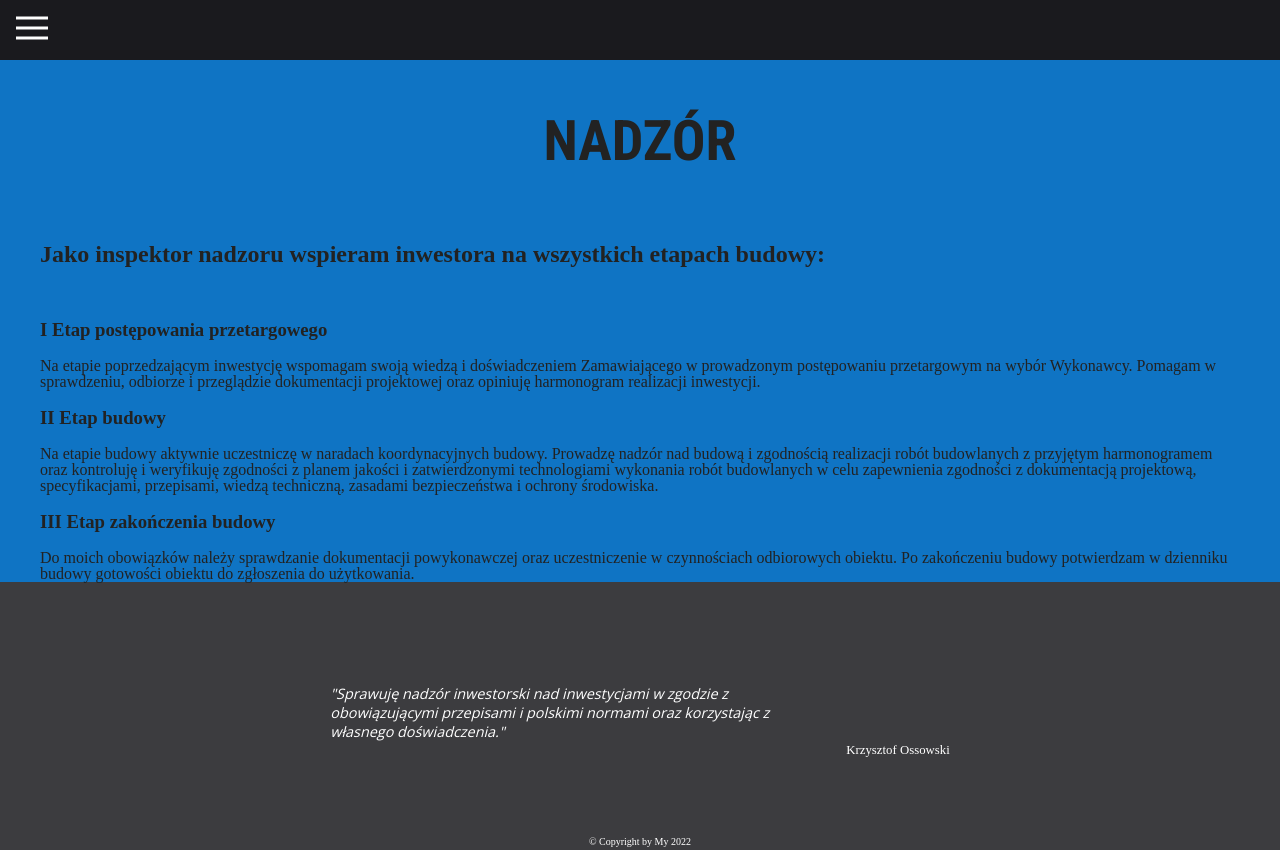
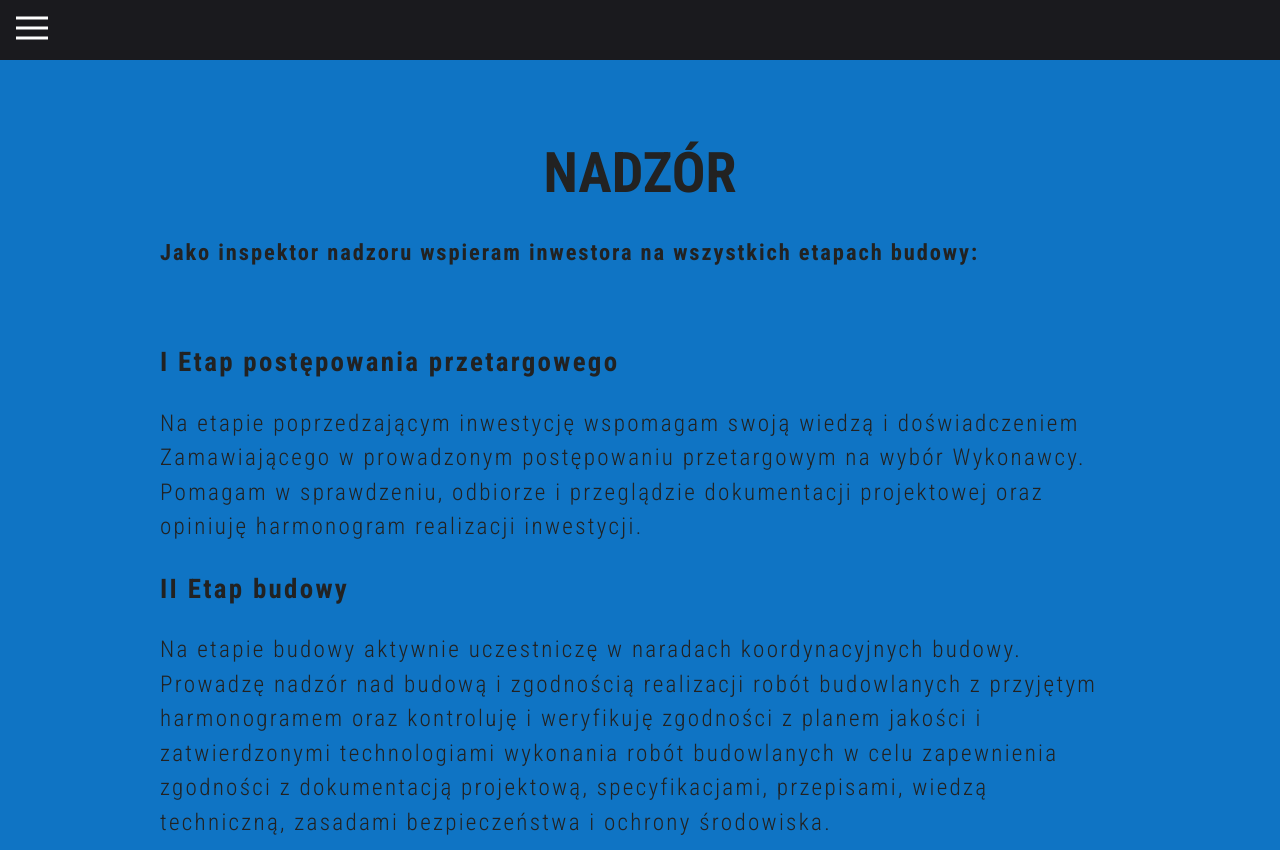
Before and after one commit to kamilmuzyka91/Kros---electric-company-website-, a website: page public/supervision.html in a window 1280 px wide. Shown: the top 850 px of the page. Drawn offline with nearby package versions, Linux system fonts and the light colour scheme.

Commit message:
add supervision section with styles

```diff
--- a/public/supervision.html
+++ b/public/supervision.html
@@ -33,7 +33,7 @@
                             główna</a>
                     </li>
                     <li class="navigation__item"><i class="fas fa-phone-square-alt"></i><a
-                        href="/public/portfolio.html">Portfolio</a></li>
+                            href="/public/portfolio.html">Portfolio</a></li>
                     <li class="navigation__item"><i class="fas fa-paint-roller"></i><a
                             href="/public/projects.html">Projektowanie</a></li>
                     <li class="navigation__item"><i class="fas fa-camera"></i><a
@@ -43,22 +43,22 @@
                 </ul>
             </nav>
         </header>
-        <section class="services">
-            <div class="services__wrapper">
-                <h1 class="services__title">NADZÓR</h1>
+        <section class="wrap">
+            <div class="supervision__wrapper">
+                <h1 class="supervision__title">NADZÓR</h1>
 
-                <section>
-                    <h2>
+                <section class="supervision__description">
+                    <h3>
                         Jako inspektor nadzoru wspieram inwestora na wszystkich etapach budowy:
-                    </h2> <br>
+                    </h3> <br>
 
-                    <article>
+                    <article class="supervision__description">
                         <h3>I Etap postępowania przetargowego</h3>
                         <p> Na etapie poprzedzającym inwestycję wspomagam swoją wiedzą i doświadczeniem Zamawiającego w
                             prowadzonym postępowaniu przetargowym na wybór Wykonawcy. Pomagam w sprawdzeniu, odbiorze i
                             przeglądzie dokumentacji projektowej oraz opiniuję harmonogram realizacji inwestycji.</p>
                     </article>
-                    <article>
+                    <article class="supervision__description">
                         <h3>II Etap budowy</h3>
                         <p> Na etapie budowy aktywnie uczestniczę w naradach koordynacyjnych budowy. Prowadzę nadzór nad
                             budową i zgodnością realizacji robót budowlanych z przyjętym harmonogramem oraz kontroluję i
@@ -66,7 +66,7 @@
                             budowlanych w celu zapewnienia zgodności z dokumentacją projektową, specyfikacjami,
                             przepisami, wiedzą techniczną, zasadami bezpieczeństwa i ochrony środowiska.</p>
                     </article>
-                    <article>
+                    <article class="supervision__description">
                         <h3>III Etap zakończenia budowy</h3>
                         <p> Do moich obowiązków należy sprawdzanie dokumentacji powykonawczej oraz uczestniczenie w
                             czynnościach odbiorowych obiektu. Po zakończeniu budowy potwierdzam w dzienniku budowy
--- /dev/null
+++ b/scss/elements/subpages/_supervision.scss
@@ -0,0 +1,42 @@
+.wrap {
+  background: $--bg-tile-1;
+  max-width: 100%;
+  padding: 3rem;
+
+  .supervision__wrapper {
+    text-align: left;
+
+    .supervision__title {
+      font: normal 700 3.5em $main-font-1;
+      text-transform: uppercase;
+      margin: 2rem 1rem;
+      text-align: center;
+
+      @include mobile {
+        font: normal 700 2.5em $main-font-1;
+      }
+    }
+
+    .supervision__description {
+      font: normal 500 1.2em $main-font-1;
+      letter-spacing: 0.1em;
+      line-height: 1.5em;
+      max-width: 60rem;
+      margin: 0 auto;
+
+      @include tablet {
+        font: normal 500 1.2em $main-font-1;
+        letter-spacing: 0.04em;
+        line-height: 1.5em;
+        margin: 1.5rem;
+      }
+
+      @include mobile {
+        font: normal 500 1.2em $main-font-1;
+        letter-spacing: 0.04em;
+        line-height: 1.5em;
+        margin: 1rem;
+      }
+    }
+  }
+}
--- a/scss/main.scss
+++ b/scss/main.scss
@@ -6,6 +6,7 @@
 @import "./elements/subpages/services";
 @import "./elements/subpages/portfolio";
 @import "./elements/subpages/projects";
+@import "./elements/subpages/supervision";
 @import "./elements/subpages/contact";
 @import "./elements/homepage/footer";
 
```
Also changed, not shown: public/projects.html (+1 -1 lines), css/main.css, 1 other file.
